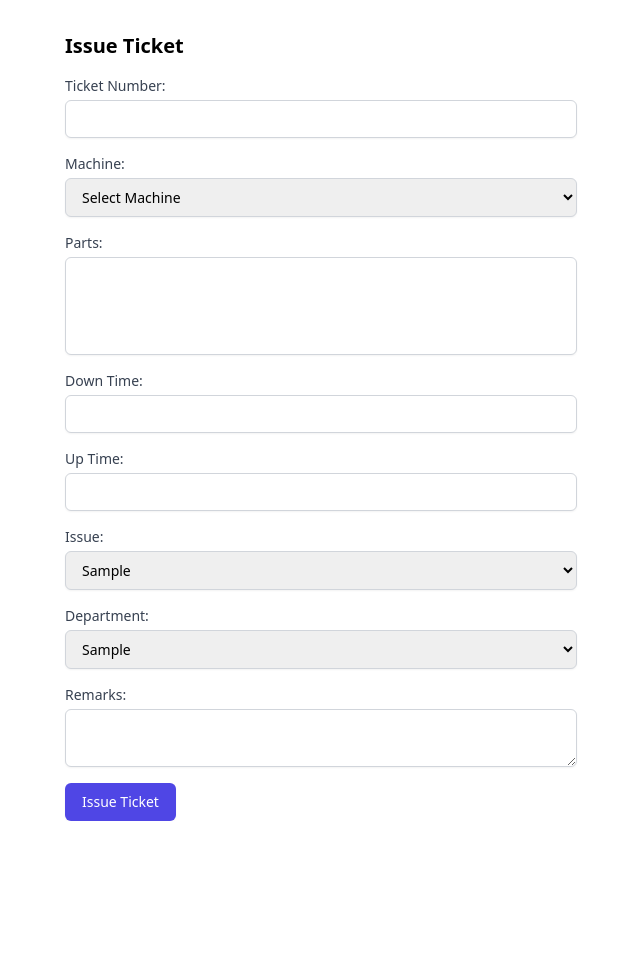
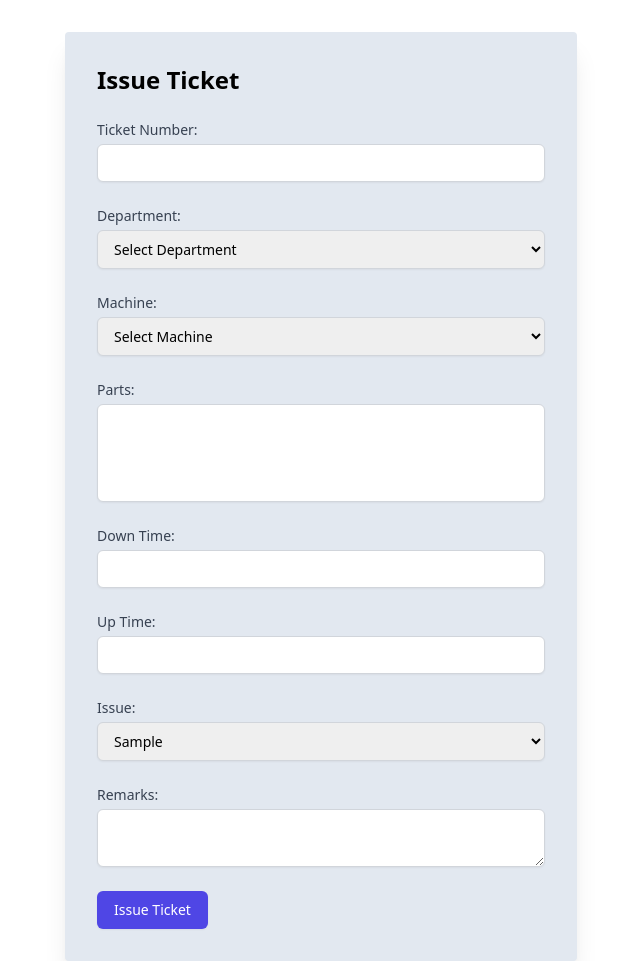
Before and after one commit to deelipsingh77/machinemanagement, a Django app: page /ticket/ in a window 1280 px wide. Shown: the part 72-1033 px from the top of the page, without its empty margins (319-959 px from the left). Before the commit the page ends 893 px from the top, so only its background shows below. Run offline with Django 5.2, Linux system fonts and the light colour scheme; tables that the repository leaves empty hold one stand-in row (values such as "Sample post"); lists and menus that the app fills with data are empty.

Commit message:
Fixed Ticket Submission

```diff
--- a/homepage/urls.py
+++ b/homepage/urls.py
@@ -1,11 +1,12 @@
 from django.urls import path
 from . import views
-from core.api.views import get_parts_by_location, get_parts_for_machine
+from core.api.views import get_machines_by_location, get_parts_by_location, get_parts_for_machine
 
 urlpatterns = [
     path('', views.homepage, name='home'),
     path('ticket/', views.ticket, name='ticket'),
 
     path('get_parts_for_machine/<int:machine_id>/', get_parts_for_machine, name='get_parts_for_machine'),
-    path('get_parts_by_location/<int:location_id>/', get_parts_by_location, name='get_parts_by_location')
+    path('get_parts_by_location/<int:location_id>/', get_parts_by_location, name='get_parts_by_location'),
+    path('get_machines_by_location/<int:location_id>/', get_machines_by_location, name='get_machines_by_location')
 ]
--- a/homepage/views.py
+++ b/homepage/views.py
@@ -1,6 +1,6 @@
 from django.shortcuts import get_object_or_404, redirect, render
 from django.http import JsonResponse
-from core.models import MachinePart, Ticket, Machine, Part, Issue, Department
+from core.models import Location, Ticket, Machine, Part, Issue
 
 # Create your views here.
 def homepage(request):
@@ -10,7 +10,7 @@
 def ticket(request):
     machines = Machine.objects.all()
     issues = Issue.objects.all()
-    departments = Department.objects.all()
+    departments = Location.objects.all()
 
     if request.method == 'POST':
         ticket_no = request.POST['ticket_no']
@@ -22,10 +22,12 @@
         remarks = request.POST.get('remarks', '')
         department_id = request.POST['department']
 
+        print(part_ids)
+
         try:
             machine = get_object_or_404(Machine, id=machine_id)
             issue = get_object_or_404(Issue, id=issue_id)
-            department = get_object_or_404(Department, id=department_id)
+            department = get_object_or_404(Location, id=department_id)
 
             ticket = Ticket.objects.create(
                 ticket_no=ticket_no,
@@ -36,7 +38,8 @@
                 remarks=remarks,
                 department=department
             )
-            ticket.parts.set(Part.objects.filter(id__in=part_ids))
+            parts = Part.objects.filter(id__in=part_ids)
+            ticket.parts.set(parts)
             ticket.save()
 
             return redirect('/')
--- a/static/css/styles.css
+++ b/static/css/styles.css
@@ -951,6 +951,12 @@
   margin-bottom: calc(1rem * var(--tw-space-y-reverse));
 }
 
+.space-y-6 > :not([hidden]) ~ :not([hidden]) {
+  --tw-space-y-reverse: 0;
+  margin-top: calc(1.5rem * calc(1 - var(--tw-space-y-reverse)));
+  margin-bottom: calc(1.5rem * var(--tw-space-y-reverse));
+}
+
 .overflow-hidden {
   overflow: hidden;
 }
--- a/templates/(homepage)/ticket.html
+++ b/templates/(homepage)/ticket.html
@@ -3,52 +3,61 @@
 {% block title %}Issue Ticket{% endblock title %}
 
 {% block content %}
-    <div class="max-w-lg mx-auto mt-8">
-        <h2 class="text-xl font-bold mb-4">Issue Ticket</h2>
-        <form id="issue-ticket-form" method="post" class="space-y-4">
+<div class="max-w-lg mx-auto mt-8 bg-slate-200 p-8 rounded shadow-xl dark:bg-gray-800">
+    <h2 class="text-2xl font-bold mb-6 dark:text-white">Issue Ticket</h2>
+    <form id="issue-ticket-form" method="post" class="space-y-6">
         {% csrf_token %}
 
         <div>
-                <label for="ticket_no" class="block text-sm font-medium text-gray-700">Ticket Number:</label>
+            <label for="ticket_no" class="block text-sm font-medium text-gray-700 dark:text-white">Ticket Number:</label>
             <input type="text" id="ticket_no" name="ticket_no" required
-                       class="mt-1 block w-full px-3 py-2 border border-gray-300 rounded-md shadow-sm focus:outline-none focus:ring-indigo-500 focus:border-indigo-500 sm:text-sm">
+                   class="mt-1 block w-full px-3 py-2 border border-gray-300 rounded-md shadow-sm focus:outline-none focus:ring-indigo-500 focus:border-indigo-500 sm:text-sm dark:border-gray-600 dark:bg-gray-700 dark:text-white">
         </div>
 
         <div>
-                <label for="machine" class="block text-sm font-medium text-gray-700">Machine:</label>
-                <select id="machine" name="machine" required
-                        class="mt-1 block w-full px-3 py-2 border border-gray-300 rounded-md shadow-sm focus:outline-none focus:ring-indigo-500 focus:border-indigo-500 sm:text-sm">
-                    <option value="">Select Machine</option>
-                    {% for machine in machines %}
-                        <option value="{{ machine.id }}">{{ machine.machine_name }}</option>
+            <label for="department" class="block text-sm font-medium text-gray-700 dark:text-white">Department:</label>
+            <select id="department" name="department" required
+                    class="mt-1 block w-full px-3 py-2 border border-gray-300 rounded-md shadow-sm focus:outline-none focus:ring-indigo-500 focus:border-indigo-500 sm:text-sm dark:border-gray-600 dark:bg-gray-700 dark:text-white">
+                <option value="">Select Department</option>
+                {% for department in departments %}
+                    <option value="{{ department.id }}">{{ department.location }}</option>
                 {% endfor %}
             </select>
         </div>
 
         <div>
-                <label for="parts" class="block text-sm font-medium text-gray-700">Parts:</label>
-                <select id="parts" name="parts[]" multiple required
-                        class="mt-1 block w-full px-3 py-2 border border-gray-300 rounded-md shadow-sm focus:outline-none focus:ring-indigo-500 focus:border-indigo-500 sm:text-sm">
+            <label for="machine" class="block text-sm font-medium text-gray-700 dark:text-white">Machine:</label>
+            <select id="machine" name="machine" required
+                    class="mt-1 block w-full px-3 py-2 border border-gray-300 rounded-md shadow-sm focus:outline-none focus:ring-indigo-500 focus:border-indigo-500 sm:text-sm dark:border-gray-600 dark:bg-gray-700 dark:text-white">
+                <option value="">Select Machine</option>
                 <!-- Options will be populated via AJAX -->
             </select>
         </div>
 
         <div>
-                <label for="down_time" class="block text-sm font-medium text-gray-700">Down Time:</label>
-                <input type="text" id="down_time" name="down_time" required
-                       class="mt-1 block w-full px-3 py-2 border border-gray-300 rounded-md shadow-sm focus:outline-none focus:ring-indigo-500 focus:border-indigo-500 sm:text-sm">
+            <label for="parts" class="block text-sm font-medium text-gray-700 dark:text-white">Parts:</label>
+            <select id="parts" name="parts" multiple required
+                    class="mt-1 block w-full px-3 py-2 border border-gray-300 rounded-md shadow-sm focus:outline-none focus:ring-indigo-500 focus:border-indigo-500 sm:text-sm dark:border-gray-600 dark:bg-gray-700 dark:text-white">
+                <!-- Options will be populated via AJAX -->
+            </select>
         </div>
 
         <div>
-                <label for="up_time" class="block text-sm font-medium text-gray-700">Up Time:</label>
-                <input type="text" id="up_time" name="up_time" required
-                       class="mt-1 block w-full px-3 py-2 border border-gray-300 rounded-md shadow-sm focus:outline-none focus:ring-indigo-500 focus:border-indigo-500 sm:text-sm">
+            <label for="down_time" class="block text-sm font-medium text-gray-700 dark:text-white">Down Time:</label>
+            <input type="text" id="down_time" name="down_time" required
+                   class="mt-1 block w-full px-3 py-2 border border-gray-300 rounded-md shadow-sm focus:outline-none focus:ring-indigo-500 focus:border-indigo-500 sm:text-sm dark:border-gray-600 dark:bg-gray-700 dark:text-white">
         </div>
 
         <div>
-                <label for="issue_list" class="block text-sm font-medium text-gray-700">Issue:</label>
+            <label for="up_time" class="block text-sm font-medium text-gray-700 dark:text-white">Up Time:</label>
+            <input type="text" id="up_time" name="up_time" required
+                   class="mt-1 block w-full px-3 py-2 border border-gray-300 rounded-md shadow-sm focus:outline-none focus:ring-indigo-500 focus:border-indigo-500 sm:text-sm dark:border-gray-600 dark:bg-gray-700 dark:text-white">
+        </div>
+
+        <div>
+            <label for="issue_list" class="block text-sm font-medium text-gray-700 dark:text-white">Issue:</label>
             <select id="issue_list" name="issue_list" required
-                        class="mt-1 block w-full px-3 py-2 border border-gray-300 rounded-md shadow-sm focus:outline-none focus:ring-indigo-500 focus:border-indigo-500 sm:text-sm">
+                    class="mt-1 block w-full px-3 py-2 border border-gray-300 rounded-md shadow-sm focus:outline-none focus:ring-indigo-500 focus:border-indigo-500 sm:text-sm dark:border-gray-600 dark:bg-gray-700 dark:text-white">
                 {% for issue in issues %}
                     <option value="{{ issue.id }}">{{ issue.issue }}</option>
                 {% endfor %}
@@ -56,19 +65,9 @@
         </div>
 
         <div>
-                <label for="department" class="block text-sm font-medium text-gray-700">Department:</label>
-                <select id="department" name="department" required
-                        class="mt-1 block w-full px-3 py-2 border border-gray-300 rounded-md shadow-sm focus:outline-none focus:ring-indigo-500 focus:border-indigo-500 sm:text-sm">
-                    {% for department in departments %}
-                        <option value="{{ department.id }}">{{ department.department }}</option>
-                    {% endfor %}
-                </select>
-            </div>
-
-            <div>
-                <label for="remarks" class="block text-sm font-medium text-gray-700">Remarks:</label>
+            <label for="remarks" class="block text-sm font-medium text-gray-700 dark:text-white">Remarks:</label>
             <textarea id="remarks" name="remarks"
-                          class="mt-1 block w-full px-3 py-2 border border-gray-300 rounded-md shadow-sm focus:outline-none focus:ring-indigo-500 focus:border-indigo-500 sm:text-sm"></textarea>
+                      class="mt-1 block w-full px-3 py-2 border border-gray-300 rounded-md shadow-sm focus:outline-none focus:ring-indigo-500 focus:border-indigo-500 sm:text-sm dark:border-gray-600 dark:bg-gray-700 dark:text-white"></textarea>
         </div>
 
         <button type="submit"
@@ -80,8 +79,33 @@
 
 <script>
     document.addEventListener('DOMContentLoaded', function () {
+        const departmentSelect = document.getElementById('department');
         const machineSelect = document.getElementById('machine');
         const partsSelect = document.getElementById('parts');
+
+        departmentSelect.addEventListener('change', function () {
+            const departmentId = this.value;
+            if (departmentId) {
+                fetch(`/get_machines_by_location/${departmentId}/`)
+                    .then(response => {
+                        if (!response.ok) {
+                            throw new Error('Network response was not ok');
+                        }
+                        return response.json();
+                    })
+                    .then(data => {
+                        machineSelect.innerHTML = '<option value="">Select Machine</option>';
+                        data.forEach(machine => {
+                            machineSelect.innerHTML += `<option value="${machine.id}">${machine.machine_name}</option>`;
+                        });
+                    })
+                    .catch(error => {
+                        console.error('Error fetching machines:', error);
+                    });
+            } else {
+                machineSelect.innerHTML = '<option value="">Select Machine</option>';
+            }
+        });
 
         machineSelect.addEventListener('change', function () {
             const machineId = this.value;
@@ -94,7 +118,7 @@
                         return response.json();
                     })
                     .then(data => {
-                            partsSelect.innerHTML = '<option value="">Select Parts</option>';
+                        partsSelect.innerHTML = '';
                         data.forEach(part => {
                             partsSelect.innerHTML += `<option value="${part.id}">${part.part_name}</option>`;
                         });
@@ -103,7 +127,7 @@
                         console.error('Error fetching parts:', error);
                     });
             } else {
-                    partsSelect.innerHTML = '<option value="">Select Parts</option>';
+                partsSelect.innerHTML = '';
             }
         });
     });
```
Also changed, not shown: core/admin.py (+6 -6 lines), core/api/views.py (+10 -0 lines), core/models.py (+6 -5 lines). Lines whose indentation alone changed are shown as unchanged.
